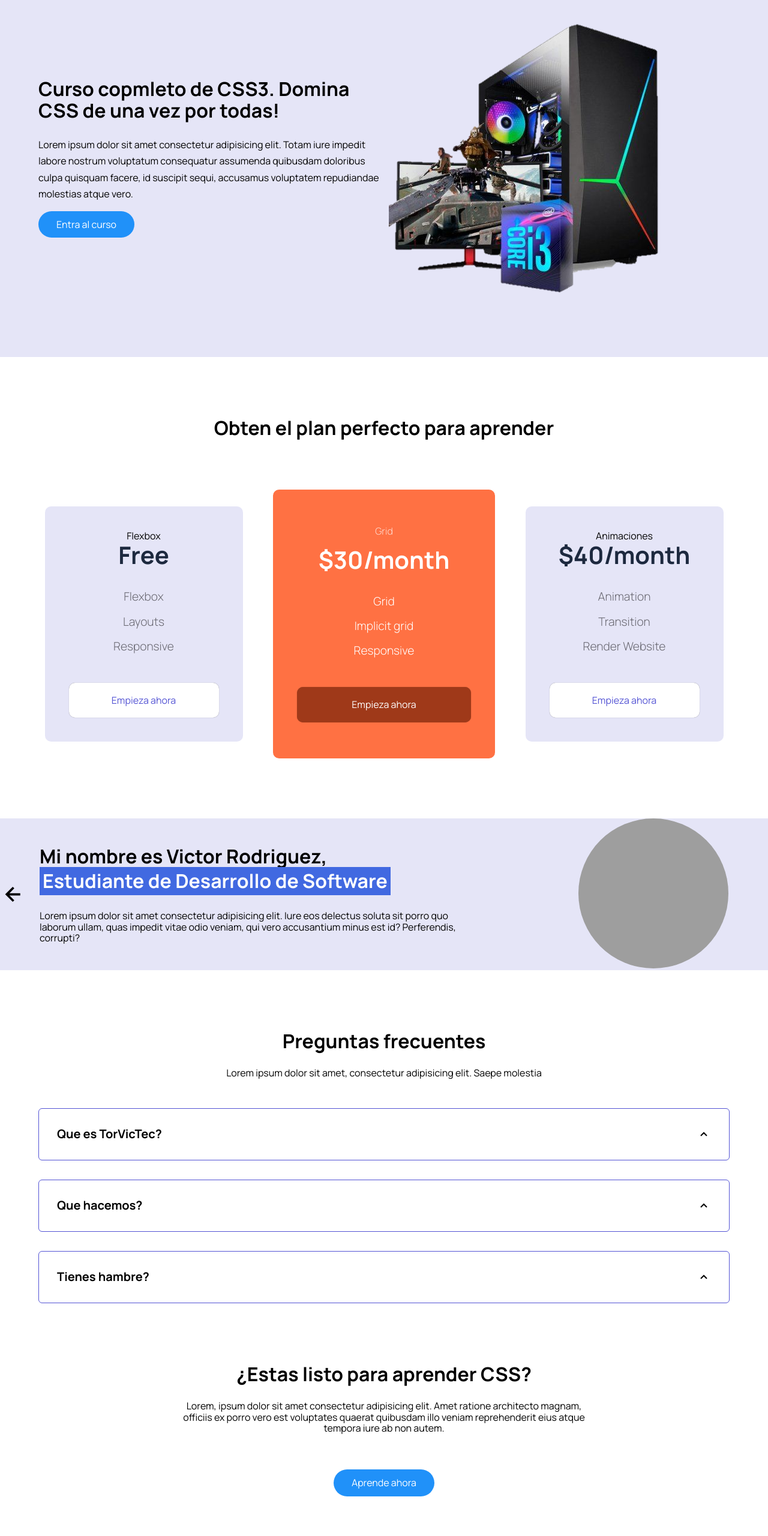
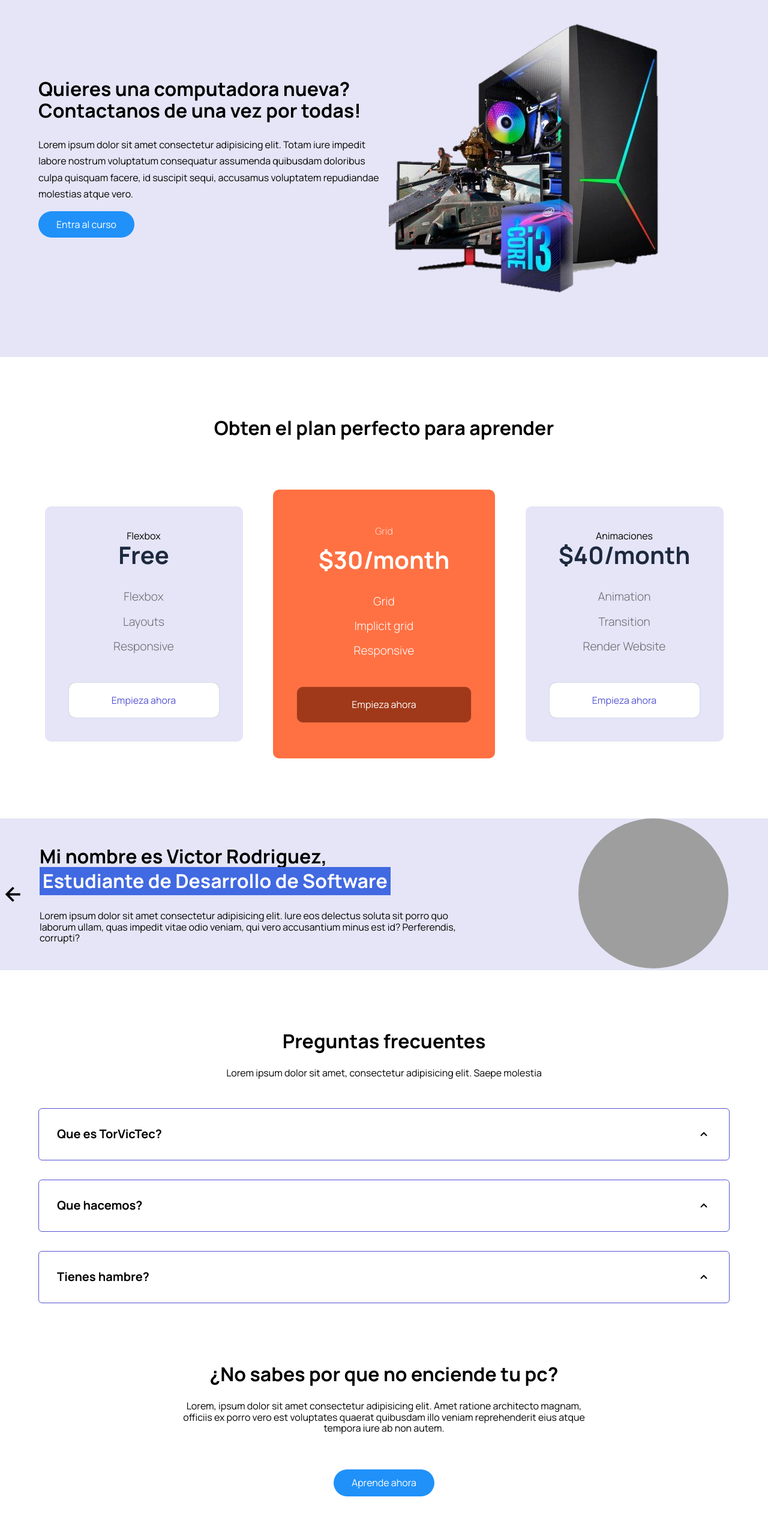
Before and after one commit to victord-exe/victord-exe.github.io, a plain HTML site: page index.html in a window 1280 px wide. Shown: the part 1440-4000 px from the top of the page at 60% size. Drawn offline with Linux system fonts and the light colour scheme; grey boxes are pictures that could not be loaded.

Commit message:
Cambioss!
Cambio de titulos, subtitulos, etc. Nada del otro mundo

```diff
--- a/index.html
+++ b/index.html
@@ -99,7 +99,7 @@
         <section class="knowledge">
             <div class="knowledge__container container">
                 <div class="knowledge__texts">
-                    <h2 class="subtitle">Curso copmleto de CSS3. Domina CSS de una vez por todas!</h2>
+                    <h2 class="subtitle">Quieres una computadora nueva? Contactanos de una vez por todas!</h2>
                     <p class="knowledge__paragraph">Lorem ipsum dolor sit amet consectetur adipisicing elit. Totam iure impedit labore nostrum voluptatum consequatur assumenda quibusdam doloribus culpa quisquam facere, id suscipit sequi, accusamus voluptatem repudiandae molestias atque vero.</p>
                     <a href="" class="cta">Entra al curso</a>
                 </div>
@@ -261,7 +261,7 @@
             </section>
 
             <section class="questions__offer">
-                <h2 class="subtitle">¿Estas listo para aprender CSS?</h2>
+                <h2 class="subtitle">¿No sabes por que no enciende tu pc?</h2>
                 <p class="questions__copy">Lorem, ipsum dolor sit amet consectetur adipisicing elit. Amet ratione
                     architecto magnam, officiis ex porro vero est voluptates quaerat quibusdam illo veniam reprehenderit
                     eius atque tempora iure ab non autem.</p>
@@ -273,7 +273,7 @@
     <footer class="footer">
         <section class="footer__container container">
             <nav class="nav nav--footer">
-                <h2 class="footer__title">Curso CSS</h2>
+                <h2 class="footer__title">TorVicTec</h2>
 
                 <ul class="nav__link nav__link--footer">
                     <li class="nav__items">
```
